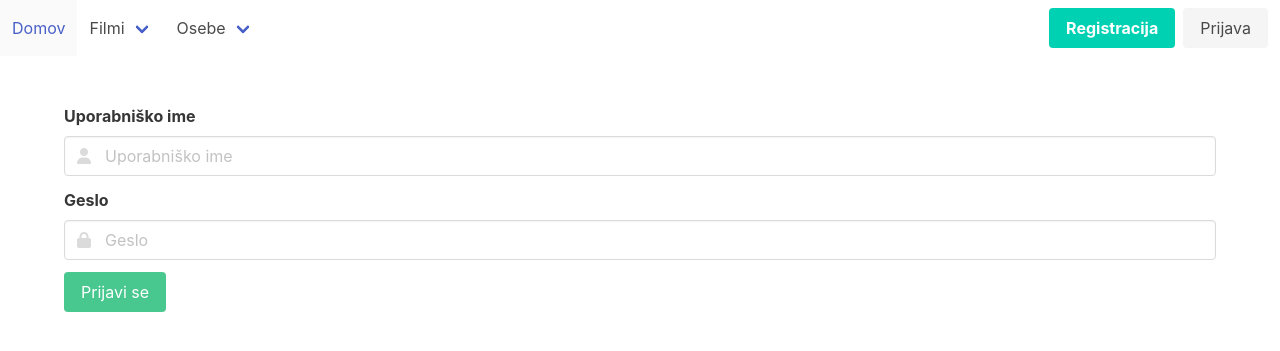
After one commit to jaanos/podatkovne-baze-2, a Django app: page /accounts/login/ in a window 1280 px wide. The commit adds this page. Shown: the top 351 px of the page. Run offline with Django 5.2, Linux system fonts and the light colour scheme.

Commit message:
Dodana prijava in odjava

```diff
--- a/vaje/filmi_projekt/filmi/settings.py
+++ b/vaje/filmi_projekt/filmi/settings.py
@@ -116,3 +116,8 @@ USE_TZ = True
 # https://docs.djangoproject.com/en/6.0/howto/static-files/
 
 STATIC_URL = 'static/'
+
+
+LOGIN_REDIRECT_URL = 'filmiapp:index'
+
+LOGOUT_REDIRECT_URL = 'filmiapp:index'
--- a/vaje/filmi_projekt/filmi/urls.py
+++ b/vaje/filmi_projekt/filmi/urls.py
@@ -20,4 +20,5 @@ from django.urls import include, path
 urlpatterns = [
     path('filmi/', include('filmiapp.urls')),
     path('admin/', admin.site.urls),
+    path("accounts/", include("django.contrib.auth.urls")),
 ]
--- a/vaje/filmi_projekt/filmiapp/templates/filmiapp/osnova.html
+++ b/vaje/filmi_projekt/filmiapp/templates/filmiapp/osnova.html
@@ -36,13 +36,11 @@
                                 Poišči dobre filme
                             </a>
 
-                            {% comment %}
-                            % if uporabnik.admin:
+                            {% if perms.filmiapp.add_film %}
                             <a href="/filmi/dodaj/" class="navbar-item">
                                 Dodaj film
                             </a>
-                            % end
-                            {% endcomment %}
+                            {% endif %}
                         </div>
                     </div>
 
@@ -62,38 +60,37 @@
                 <div class="navbar-end">
                     <div class="navbar-item">
                         <div class="buttons">
-                            {% comment %}
-                            % if uporabnik:
+                            {% if user.is_authenticated %}
                             <a class="button is-static is-ghost">
-                                <strong>{{uporabnik}}</strong>
+                                <strong>{{user}}</strong>
                             </a>
-                            <form action="/odjava/" method="POST">
+                            <form action="{% url 'logout' %}" method="POST">
+                                {% csrf_token %}
                                 <button class="button is-primary">
                                     Odjava
                                 </button>
                             </form>
-                            % else:
+                            {% else %}
                             <a href="/registracija/" class="button is-primary">
                                 <strong>Registracija</strong>
                             </a>
-                            <a href="/prijava/" class="button is-light">
+                            <a href="{% url 'login' %}" class="button is-light">
                                 Prijava
                             </a>
-                            % end
-                            {% endcomment %}
+                            {% endif %}
                         </div>
                     </div>
                 </div>
             </div>
         </nav>
-        {% comment %}
-        % if sporocilo:
-        <div class="notification is-danger is-light">
+        {% block sporocilo %}
+        {% for message in messages %}
+        <div class="notification is-{{ message.tags }} is-light">
             <button class="delete"></button>
-            {{sporocilo}}
+            {{ message }}
         </div>
-        % end
-        {% endcomment %}
+        {% endfor %}
+        {% endblock %}
         <section class="section">
             <div class="container">
                 {% block vsebina %}{% endblock %}
--- /dev/null
+++ b/vaje/filmi_projekt/filmiapp/templates/registration/login.html
@@ -0,0 +1,45 @@
+{% extends "filmiapp/osnova.html" %}
+
+{% block naslov %}Prijava{% endblock %}
+
+{% block sporocilo %}
+{{ block.super }}
+{% if form.errors %}
+<div class="notification is-danger is-light">
+    <button class="delete"></button>
+    Napačno uporabniško ime ali geslo!
+</div>
+{% endif %}
+{% endblock %}
+
+{% block vsebina %}
+<form action="{% url 'login' %}" method="POST">
+    {% csrf_token %}
+    <input type="hidden" name="next" value="{{ next }}">
+    <div class="field">
+        <label class="label">Uporabniško ime</label>
+        <p class="control has-icons-left">
+            <input class="input" type="text" name="{{ form.username.html_name }}" placeholder="Uporabniško ime" value="" />
+            <span class="icon is-small is-left">
+                <i class="fas fa-user"></i>
+            </span>
+        </p>
+    </div>
+    <div class="field">
+        <label class="label">Geslo</label>
+        <p class="control has-icons-left">
+            <input class="input" type="password" name="{{ form.password.html_name }}" placeholder="Geslo" />
+            <span class="icon is-small is-left">
+                <i class="fas fa-lock"></i>
+            </span>
+        </p>
+    </div>
+    <div class="field">
+        <p class="control">
+            <button class="button is-success">
+                Prijavi se
+            </button>
+        </p>
+    </div>
+</form>
+{% endblock %}
```
Also changed, not shown: vaje/filmi_projekt/filmiapp/templates/registration/registration.html (added, +52 -0 lines).
